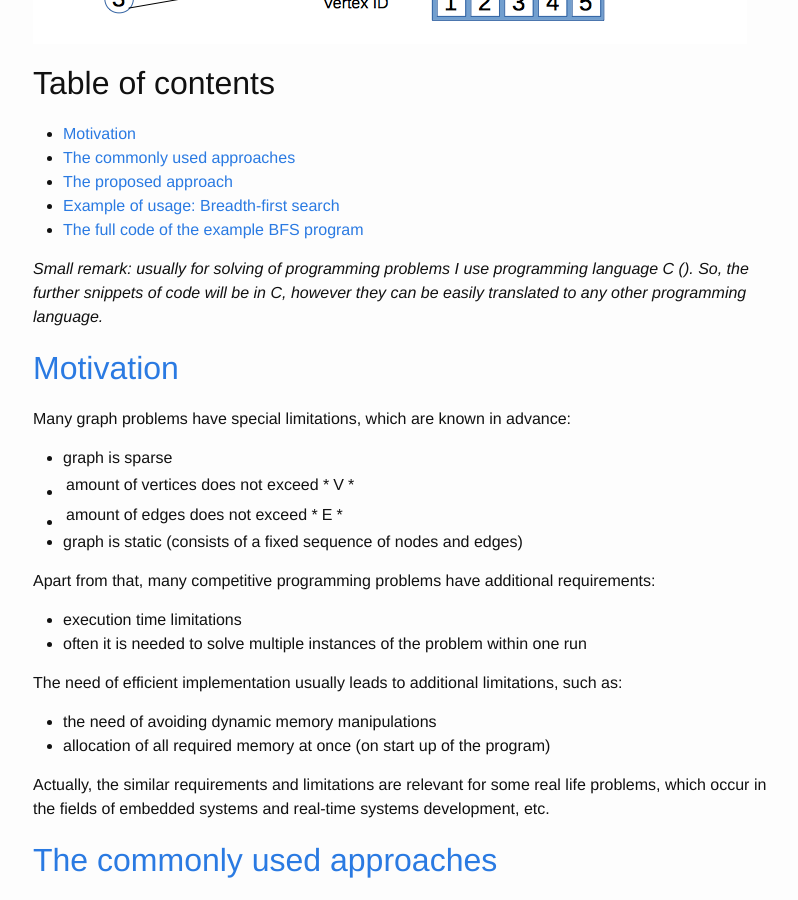
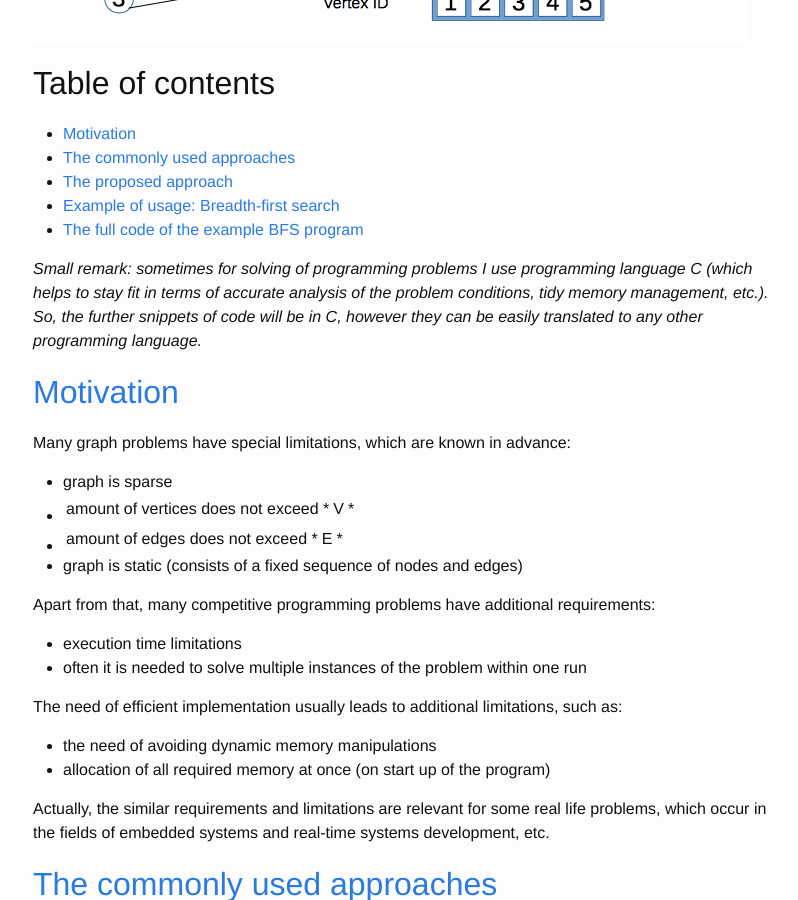
Before and after one commit to lagodiuk/lagodiuk.github.io, a Jekyll site: the page built from _posts/2016-12-18-efficient_adjacency_lists_in_c.md, in a window 1280 px wide and 900 px high, scrolled down 505 px. Shown: the whole window, without its empty margins (237-1035 px from the left). Built offline with Jekyll 4.4.1, drawn with Linux system fonts in a browser that asks for light colours; Markdown is read by kramdown in place of the engine named in the settings; comment, search, counter and statistics services are not loaded.

Commit message:
Continue to write an article about Memory efficient adjacency list implementation technique

```diff
--- a/_posts/2016-12-18-efficient_adjacency_lists_in_c.md
+++ b/_posts/2016-12-18-efficient_adjacency_lists_in_c.md
@@ -22,7 +22,7 @@ While I was solving various problems, which can be reduced to computation on gra
 
 <!--more-->
 
-*Small remark: usually for solving of programming problems I use programming language C (). So, the further snippets of code will be in C, however they can be easily translated to any other programming language.*
+*Small remark: sometimes for solving of programming problems I use programming language C (which helps to stay fit in terms of accurate analysis of the problem conditions, tidy memory management, etc.). So, the further snippets of code will be in C, however they can be easily translated to any other programming language.*
 
 ## [Motivation](#motivation) ##
 
```
